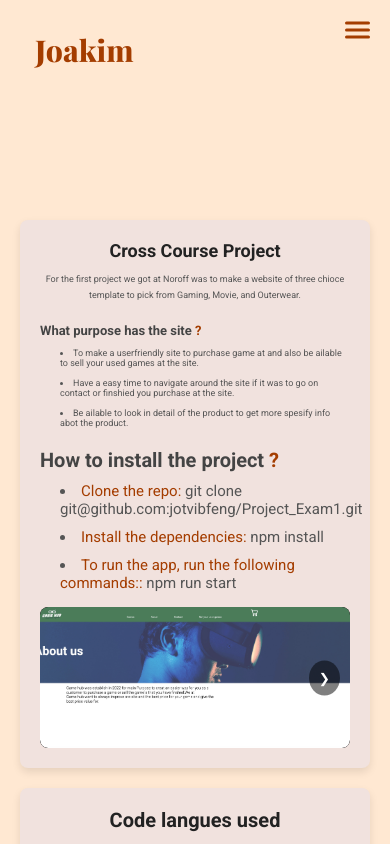
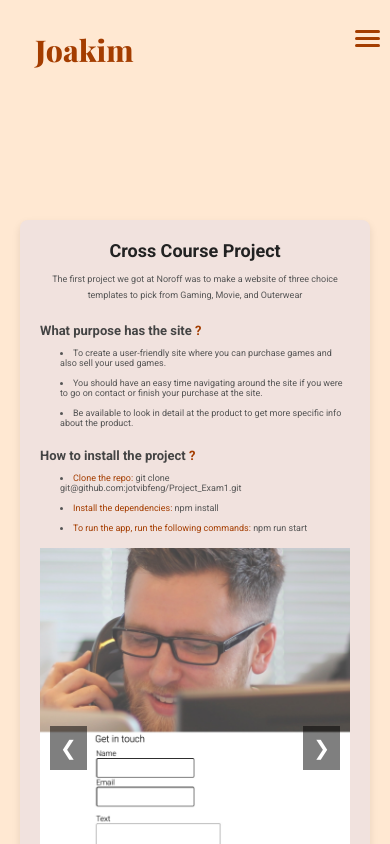
Before and after one commit to jotvibfeng/portfolio-noroff, a website: page crosscourse.html in a window 390 px wide. Both pictures are taken after a click on the button "Next slide". Shown: the top 844 px of the page. Drawn offline with nearby package versions, Linux system fonts and the light colour scheme; a web font is replaced by a local one.

Commit message:
improvment

```diff
--- a/crosscourse.html
+++ b/crosscourse.html
@@ -53,23 +53,23 @@
         <div class="portfolio-head">
           <h1 class="portfolio-title">Cross Course Project</h1>
           <p class="portfolio-overview">
-            For the first project we got at Noroff was to make a website of
-            three chioce template to pick from Gaming, Movie, and Outerwear.
+            The first project we got at Noroff was to make a website of three
+            choice templates to pick from Gaming, Movie, and Outerwear
           </p>
         </div>
         <div class="portfolio-content">
           <h3>What purpose has the site <span>?</span></h3>
           <li class="portfolio-text">
-            To make a userfriendly site to purchase game at and also be ailable
-            to sell your used games at the site.
+            To create a user-friendly site where you can purchase games and also
+            sell your used games.
           </li>
           <li class="portfolio-text">
-            Have a easy time to navigate around the site if it was to go on
-            contact or finshied you purchase at the site.
+            You should have an easy time navigating around the site if you were
+            to go on contact or finish your purchase at the site.
           </li>
           <li class="portfolio-text">
-            Be ailable to look in detail of the product to get more spesify info
-            abot the product.
+            Be available to look in detail at the product to get more specific
+            info about the product.
           </li>
         </div>
         <div class="portfolio-install">
@@ -83,31 +83,39 @@
           </li>
           <li class="portfolio-text">
             <span class="step"
-              >To run the app, run the following commands::</span
+              >To run the app, run the following commands:</span
             >
             npm run start
           </li>
         </div>
         <div class="slider-container">
-          <button class="prev">&#10094;</button>
+          <button class="prev" aria-label="Previous slide">&#10094;</button>
           <div class="slider">
+            <div class="slide active">
+              <a href="https://example.com/project" target="_blank">
                 <img
                   class="portfolio-images"
                   src="images/cross_course_project.jpeg"
                   alt="Index images of Gamehub"
                 />
+              </a>
+            </div>
+            <div class="slide">
               <img
                 class="portfolio-images"
                 src="images/cross_course_contact.jpg"
                 alt="Contact page of Gamehub"
               />
+            </div>
+            <div class="slide">
               <img
                 class="portfolio-images"
                 src="images/cross_crouse_about.jpg"
                 alt="About page of Gamehub"
               />
             </div>
-          <button class="next">&#10095;</button>
+          </div>
+          <button class="next" aria-label="Next slide">&#10095;</button>
         </div>
       </section>
       <section id="skills">
--- a/project.css
+++ b/project.css
@@ -158,42 +158,53 @@ span {
   font-size: 1.5rem;
   color: #555;
 }
-
-/* Slider */
 .slider-container {
   position: relative;
-  margin-top: 20px;
-  border-radius: 8px;
+  max-width: 800px; /* Set max-width for the slider */
+  height: 400px; /* Fixed height for images */
+  margin: auto;
   overflow: hidden;
-  background: #000;
 }
 
 .slider {
-  display: flex;
-  transition: transform 0.5s ease-in-out;
+  position: relative;
+  width: 100%;
+  height: 100%;
+}
+
+.slide {
+  position: absolute;
+  top: 0;
+  left: 0;
+  width: 100%;
+  height: 100%;
+  opacity: 0;
+  transition: opacity 0.5s ease-in-out;
+}
+
+.slide.active {
+  opacity: 1; /* Make the active slide visible */
 }
 
 .portfolio-images {
   width: 100%;
-  object-fit: cover;
-  flex-shrink: 0;
-  border-radius: 8px;
+  height: 100%;
+  object-fit: cover; /* Keeps the image's aspect ratio */
 }
 
-button {
+/* Navigation buttons */
+.prev,
+.next {
   position: absolute;
   top: 50%;
   transform: translateY(-50%);
-  background-color: rgba(0, 0, 0, 0.5);
+  background: rgba(0, 0, 0, 0.5);
   color: white;
   border: none;
+  font-size: 2rem;
   cursor: pointer;
+  z-index: 10;
   padding: 10px;
-  border-radius: 50%;
-}
-
-button:hover {
-  background-color: rgba(0, 0, 0, 0.8);
 }
 
 .prev {
@@ -265,11 +276,13 @@ button:hover {
     font-size: 0.9rem;
   }
 
-  .portfolio-content h3 {
+  .portfolio-content h3,
+  .portfolio-install h3 {
     font-size: 1.3rem;
   }
 
-  .portfolio-content li {
+  .portfolio-content li,
+  .portfolio-install li {
     font-size: 0.9rem;
   }
 
--- a/project.js
+++ b/project.js
@@ -1,35 +1,26 @@
 // Image slider
 
-document.addEventListener("DOMContentLoaded", () => {
-  const slides = document.querySelector(".slider");
-  const slideImages = document.querySelectorAll(".portfolio-images");
-  const prevslideButton = document.querySelector(".prev");
-  const nextslideButton = document.querySelector(".next");
+const slides = document.querySelectorAll(".slide");
+const prevButton = document.querySelector(".prev");
+const nextButton = document.querySelector(".next");
 
-  let slideIndex = 0;
+let currentIndex = 0;
 
-  function showSlide(index) {
-    if (index >= slideImages.length) {
-      slideIndex = 0; // Loop back to the first slide
-    } else if (index < 0) {
-      slideIndex = slideImages.length - 1; // Go to the last slide
-    }
-    slides.style.transform = `translateX(-${slideIndex * 100}%)`;
-  }
+// Function to update the active slide
+function updateSlider(newIndex) {
+  slides[currentIndex].classList.remove("active"); // Hide current slide
+  slides[newIndex].classList.add("active"); // Show new slide
+  currentIndex = newIndex; // Update the index
+}
 
-  prevslideButton.addEventListener("click", () => {
-    slideIndex--;
-    showSlide(slideIndex);
-  });
+// Previous button click handler
+prevButton.addEventListener("click", () => {
+  const newIndex = currentIndex > 0 ? currentIndex - 1 : slides.length - 1;
+  updateSlider(newIndex);
+});
 
-  nextslideButton.addEventListener("click", () => {
-    slideIndex++;
-    showSlide(slideIndex);
-  });
-
-  // Optional: Auto slide every 5 seconds
-  setInterval(() => {
-    slideIndex++;
-    showSlide(slideIndex);
-  }, 5000);
+// Next button click handler
+nextButton.addEventListener("click", () => {
+  const newIndex = currentIndex < slides.length - 1 ? currentIndex + 1 : 0;
+  updateSlider(newIndex);
 });
```
Also changed, not shown: excam.html (+12 -7 lines), semester.html (+17 -8 lines). Lines whose indentation alone changed are shown as unchanged.
